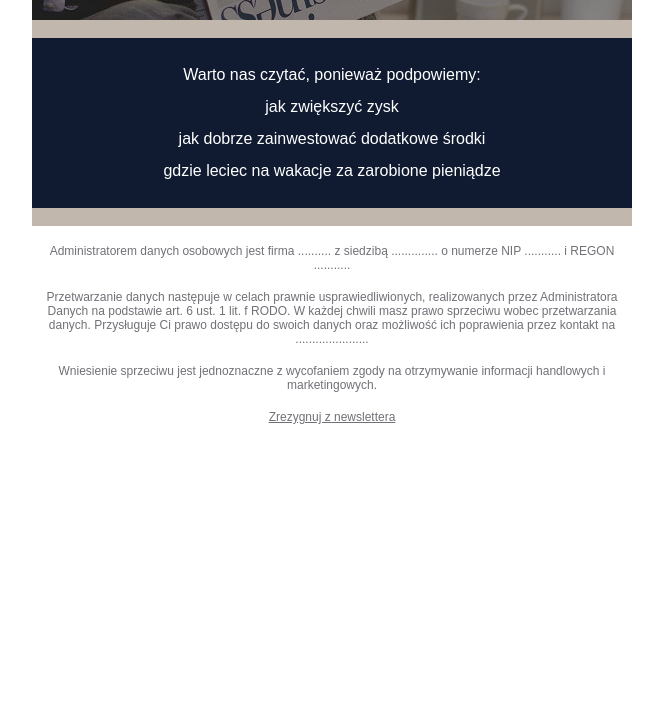
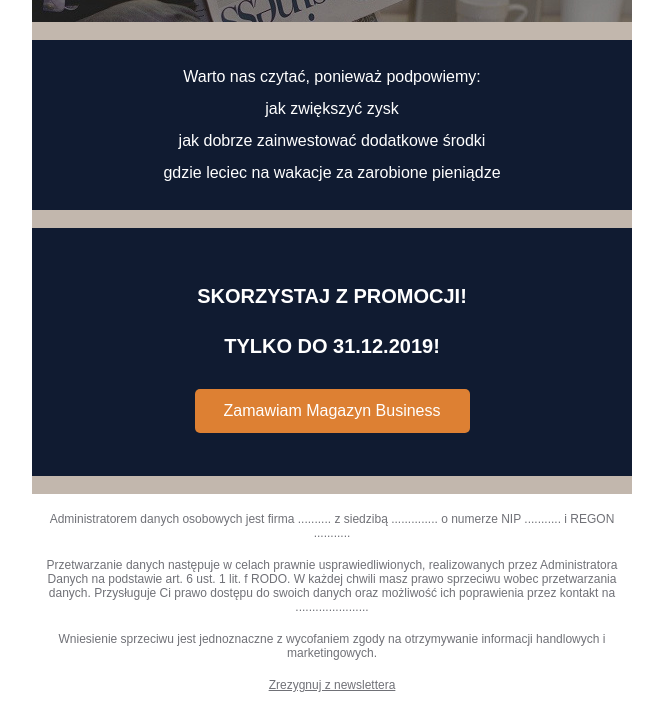
Before and after one commit to sfait/newsletter-business, a plain HTML site: page index.html in a window 1280 px wide. Shown: the part 335-1045 px from the top of the page, without its empty margins (308-971 px from the left). Before the commit the page ends 800 px from the top, so only its background shows below. Drawn offline with Linux system fonts and the light colour scheme.

Commit message:
Add call to action section

```diff
--- a/index.html
+++ b/index.html
@@ -64,16 +64,10 @@
                                             </tr>
                                             <!-- hero text -->
                                             <tr>
-                                                <td align="center" valign="middle" width="100%" style="font-family: Montserrat, Arial, sans-serif; color:#FFFFFF; font-size: 16px; text-align: center; line-height: 32px;">
+                                                <td align="center" valign="middle" width="100%" style="font-family: Montserrat, Arial, sans-serif; color:#FFFFFF; font-size: 16px; text-align: center; line-height: 50px;">
                                                     <span style="text-transform: uppercase; font-weight: bold;">Promocja na prenumeratę!</span>
                                                     <br />
-                                                    <span style="text-decoration: line-through; font-size: 14px;">Stara cena 300 zł</span>
-                                                    <br />
-                                                    <span style="font-weight: bold;">Promocyjna cena
-                                                        <span style="font-size: 20px;">
-                                                            150
-                                                        </span> zł
-                                                    </span>
+                                                    <span style="font-weight: bold; font-size: 42px;">-50%</span>
                                                 </td>
                                             </tr>
                                             <!-- hero empty line -->
@@ -100,24 +94,6 @@
                     </table>
                 </td>
             </tr>
-            <!-- <tr>
-                <td>
-                    promotion
-                    <table align="center" border="0" cellpadding="0" cellspacing="0" width="100%" bgcolor="#C2B7AD" style="border-top: none; border-right: none; border-bottom: none; border-left: none; background: #C2B7AD;">
-                        <tbody>
-                            <tr>
-                                <td align="center" valign="middle" width="100%" style="font-family: Montserrat, Arial, sans-serif; color:#19161A; font-size: 14px; text-align: center;">
-                                    <span>Promocja na prenumeratę!</span>
-                                    <br />
-                                    <span>Stara cena 300 zł</span>
-                                    <br />
-                                    <span>Nowa cena 150 zł</span>
-                                </td>
-                            </tr>
-                        </tbody>
-                    </table>
-                </td>
-            </tr> -->
             <tr>
                 <td>
                     <!-- empty -->
@@ -163,9 +139,60 @@
             </tr>
             <tr>
                 <td>
-                    <!-- button -->
-                    <table align="center" border="0" cellpadding="0" cellspacing="0" width="100%" style="border-top: none; border-right: none; border-bottom: none; border-left: none;">
-
+                    <!-- call to action -->
+                    <table height="0" align="center" border="0" cellpadding="0" cellspacing="0" width="100%" bgcolor="#101B31" style="border-top: none; border-right: none; border-bottom: none; border-left: none; background: #101B31;">
+                        <tbody>
+                            <tr>
+                                <td align="center" valign="middle" width="100%" style="padding-top: 25px; padding-right: 25px; padding-bottom: 25px; padding-left: 25px;">
+                                    <table align="center" border="0" cellpadding="0" cellspacing="0" width="50%" style="border-top: none; border-right: none; border-bottom: none; border-left: none;">
+                                        <tbody>
+                                            <!-- call to action empty line -->
+                                            <tr>
+                                                <td height="10" style="height:10px;">&nbsp;</td>
+                                            </tr>
+                                            <!-- call to action text -->
+                                            <tr>
+                                                <td align="center" valign="middle" width="100%" style="font-family: Montserrat, Arial, sans-serif; color:#FFFFFF; font-size: 20px; text-align: center; line-height: 50px;">
+                                                    <span style="text-transform: uppercase; font-weight: bold;">
+                                                        Skorzystaj z promocji!
+                                                        <br />
+                                                        Tylko do 31.12.2019!
+                                                    </span>
+                                                </td>
+                                            </tr>
+                                            <!-- call to action empty line -->
+                                            <tr>
+                                                <td height="10" style="height:10px;">&nbsp;</td>
+                                            </tr>
+                                            <!-- call to action button -->
+                                            <tr>
+                                                <td align="center" valign="middle" width="44" height="29" bgcolor="#DD8033" style="background: #DD8033; color=#FFFFFF; border-collapse: collapse; width: 44px; height: 44px; border-top-left-radius: 5px; border-top-right-radius: 5px; border-bottom-left-radius: 5px; border-bottom-right-radius: 5px;">
+                                                    <a href="#" target="_blank" title="Zamów Magazyn Business" style="font-family: Montserrat, Arial, sans-serif; color:#FFFFFF; font-size: 16px; text-align: center; line-height: 32px; text-decoration: none;">
+                                                        Zamawiam Magazyn Business
+                                                    </a>
+                                                </td>
+                                            </tr>
+                                            <!-- call to action empty line -->
+                                            <tr>
+                                                <td height="10" style="height:10px;">&nbsp;</td>
+                                            </tr>
+                                        </tbody>
+                                    </table>
+                                </td>
+                            </tr>
+                        </tbody>
+                    </table>
+                </td>
+            </tr>
+            <tr>
+                <td>
+                    <!-- empty -->
+                    <table align="center" border="0" cellpadding="0" cellspacing="0" width="100%" bgcolor="#C2B7AD" style="border-top: none; border-right: none; border-bottom: none; border-left: none; background: #C2B7AD">
+                        <tbody>
+                            <tr>
+                                <td height="10" style="height:10px;">&nbsp;</td>
+                            </tr>
+                        </tbody>
                     </table>
                 </td>
             </tr>
```
